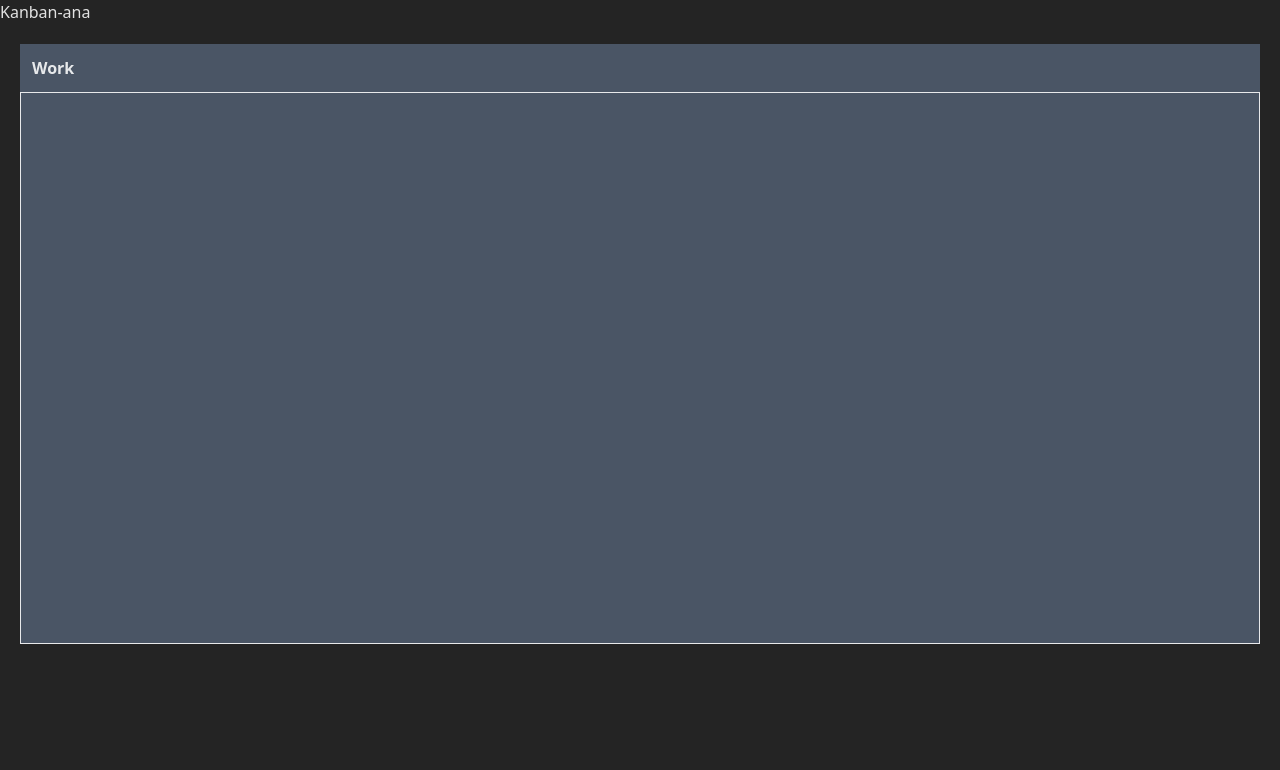
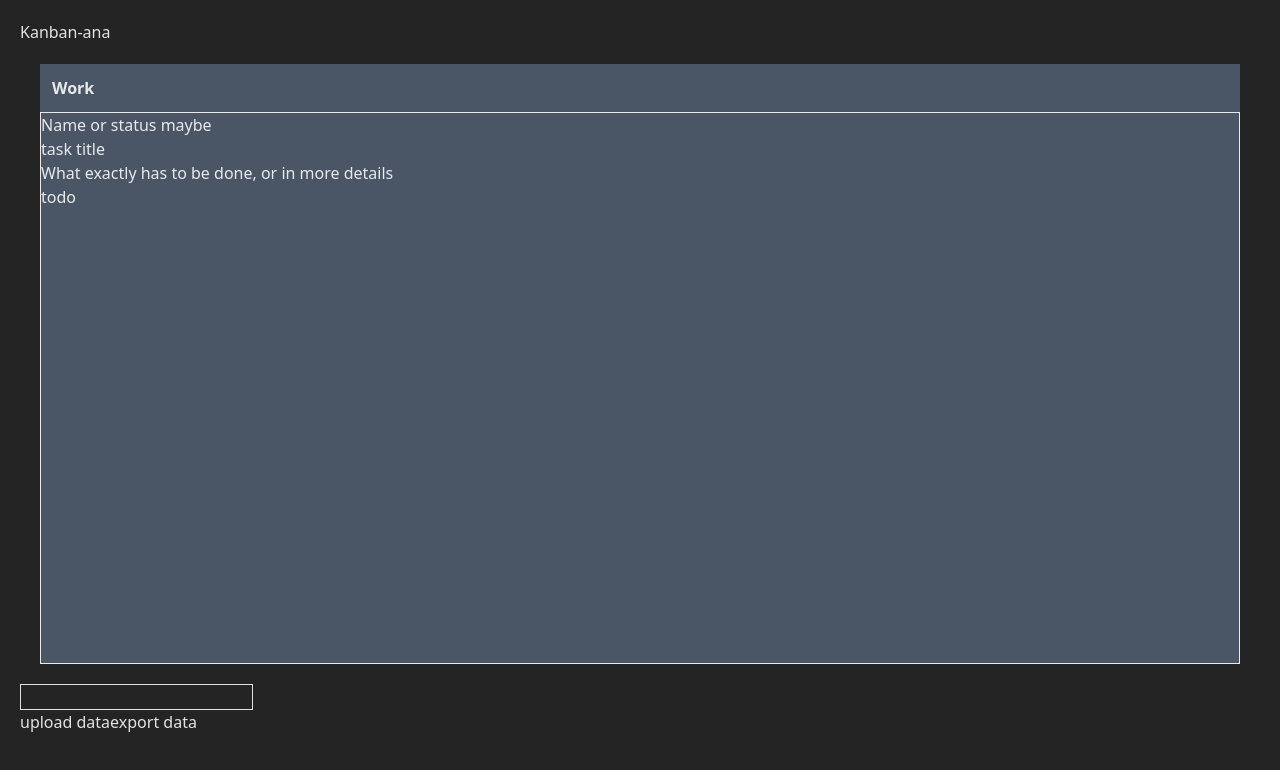
Before and after one commit to Ado-go/kanban, a React (Vite) app: page / in a window 1280 px wide. Shown: the top 770 px of the page. Built offline with nearby package versions, Linux system fonts and the light colour scheme.

Commit message:
feat: basic controls + fake data

```diff
--- a/src/App.tsx
+++ b/src/App.tsx
@@ -1,14 +1,37 @@
 import { useState } from "react";
+import type { BoardTypes } from "./types/boardTypes";
 import Board from "./components/Board";
+import Button from "./components/Button";
 
 function App() {
-  const [boardData, setBoardData] = useState([]);
+  const [boardData, setBoardData] = useState<BoardTypes>({
+    name: "Work",
+    columns: [
+      {
+        id: 0,
+        title: "Name or status maybe",
+        cards: [
+          {
+            id: 0,
+            title: "task title",
+            description: "What exactly has to be done, or in more details",
+            status: "todo",
+          },
+        ],
+      },
+    ],
+  });
 
   return (
-    <>
+    <div className="m-5">
       <h1>Kanban-ana</h1>
-      <Board name="Work" columns={boardData} />
-    </>
+      <Board name={boardData.name} columns={boardData.columns} />
+      <input type="text" className="border" />
+      <div>
+        <Button text="upload data" handleClick={() => null} />
+        <Button text="export data" handleClick={() => null} />
+      </div>
+    </div>
   );
 }
 
```
